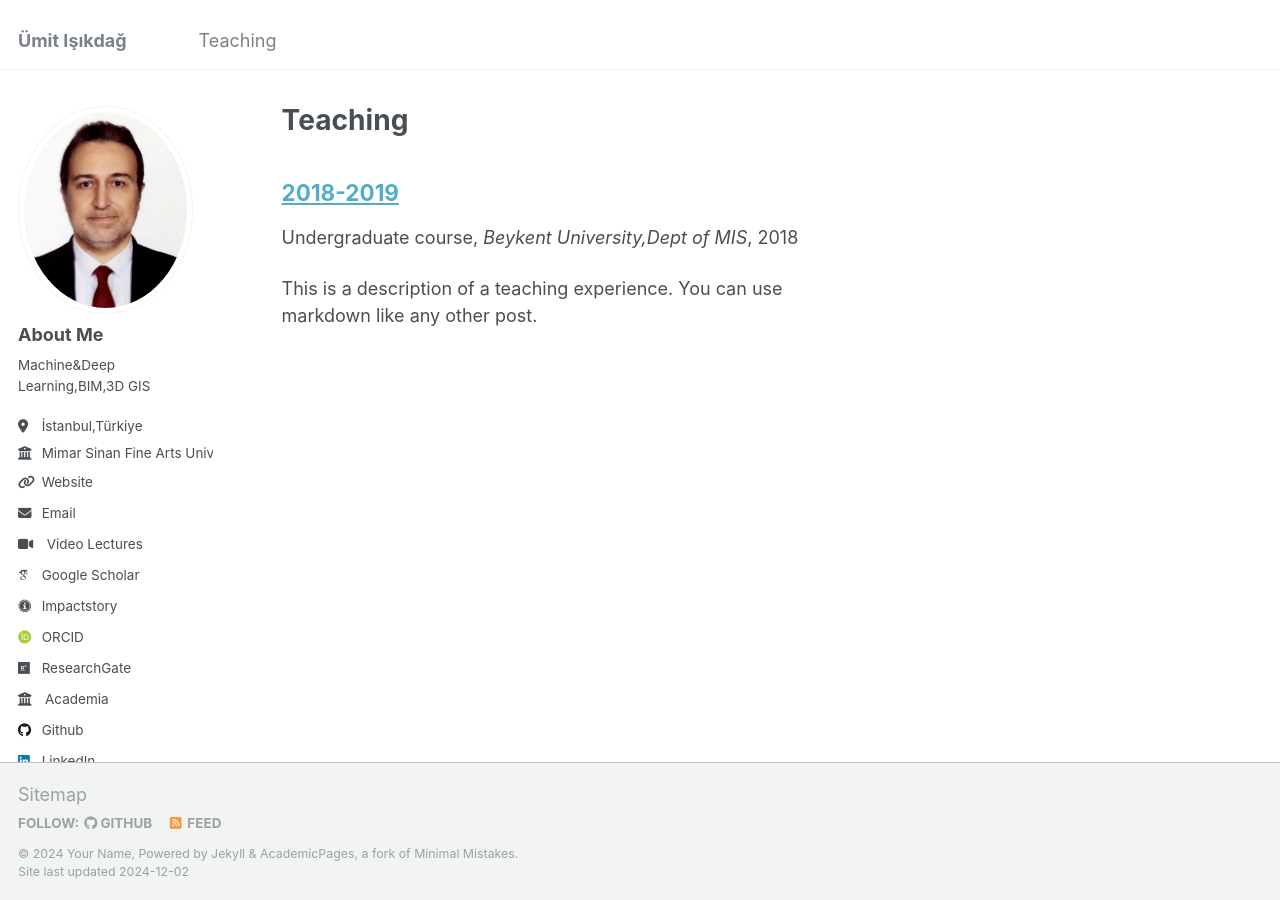
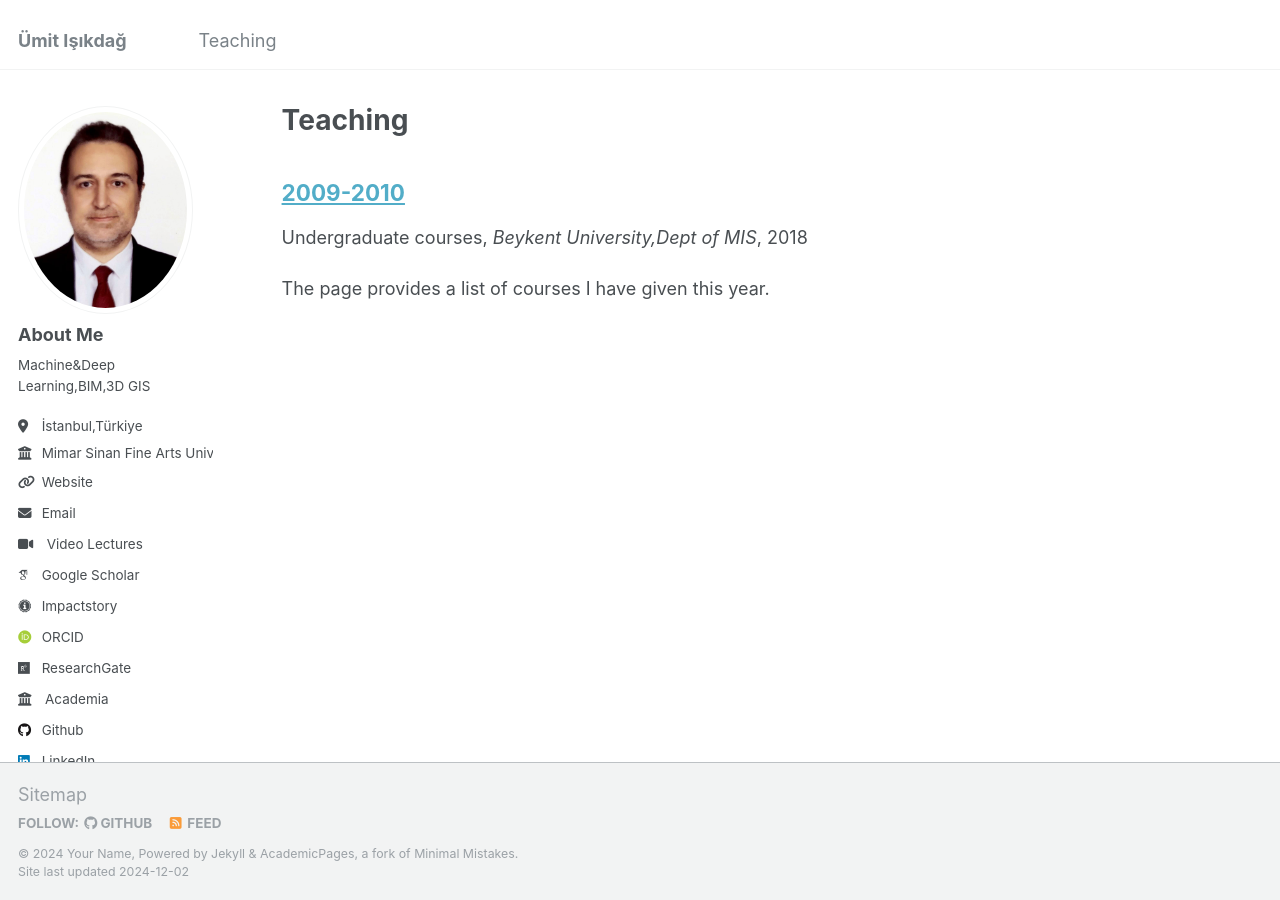
Before and after one commit to isikdag/isikdag.github.io, a Jekyll site: the page built from _pages/teaching.html, in a window 1280 px wide. Built offline with Jekyll 4.4.1, drawn with Linux system fonts in a browser that asks for light colours; some web fonts are replaced.

Commit message:
Update 2009-2010.md

```diff
--- a/_teaching/2009-2010.md
+++ b/_teaching/2009-2010.md
@@ -1,14 +1,14 @@
 ---
-title: "2018-2019"
+title: "2009-2010"
 collection: teaching
-type: "Undergraduate course"
+type: "Undergraduate courses"
 permalink: /teaching/2009-2010.md
 venue: "Beykent University,Dept of MIS"
 date: 2018-09-01
 location: "İstanbul, Türkiye"
 ---
 
-This is a description of a teaching experience. You can use markdown like any other post.
+The page provides a list of courses I have given this year.
 
 Fall Term
 ======
```
